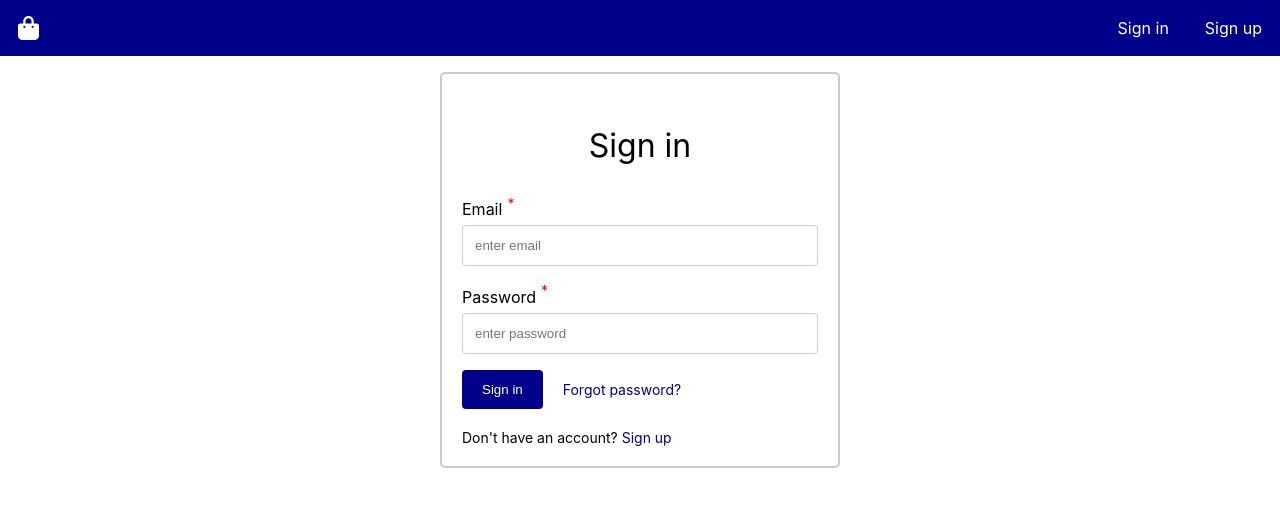
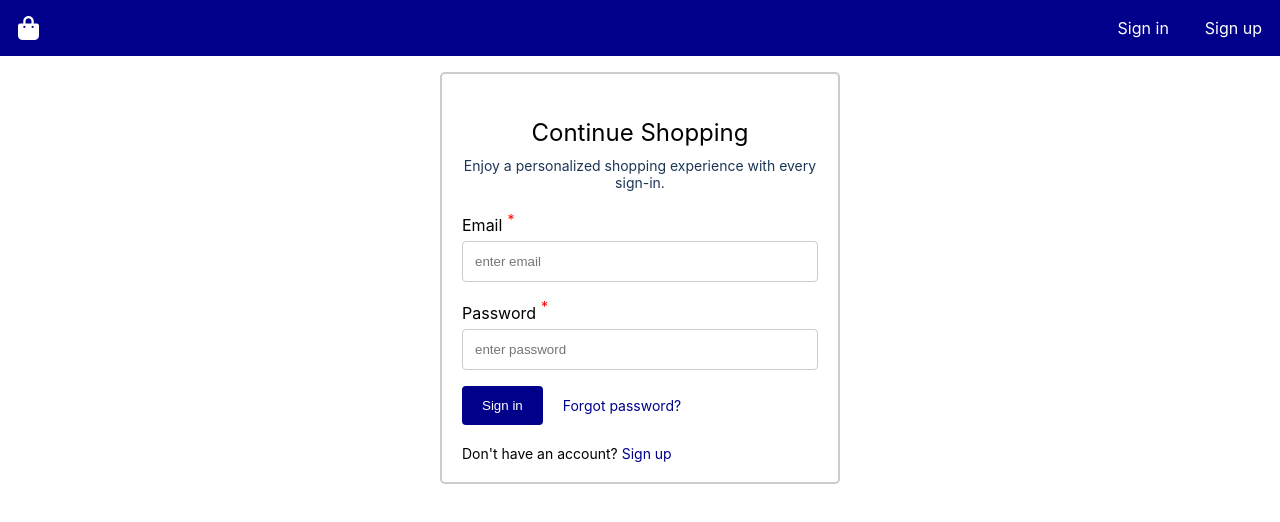
Before and after one commit to sanketwakhare/react-shopping-cart-project, a React (Create React App) app: page /login in a window 1280 px wide. Shown: the top 522 px of the page. Built offline with nearby package versions, Linux system fonts and the light colour scheme.

Commit message:
fix styles

```diff
--- a/src/pages/login/Login.jsx
+++ b/src/pages/login/Login.jsx
@@ -60,7 +60,10 @@ function Login(props) {
       <div className="container">
         <div className="innerContainer">
           <div className="sign-in-header">
-            <p>Sign in</p>
+            <p>Continue Shopping</p>
+            <label className="centered-text">
+              Enjoy a personalized shopping experience with every sign-in.
+            </label>
           </div>
           <label htmlFor="email">
             Email<span required>*</span>
--- a/src/pages/login/login.scss
+++ b/src/pages/login/login.scss
@@ -73,10 +73,10 @@
         align-items: center;
         margin-bottom: 20px;
         p {
-          font-size: 2rem;
+          font-size: 1.5rem;
         }
         label {
-          font-size: 1rem;
+          font-size: 14px;
           color: #1d3557;
         }
         .strong {
--- a/src/pages/signup/Signup.jsx
+++ b/src/pages/signup/Signup.jsx
@@ -71,7 +71,10 @@ function Signup() {
       <div className="container">
         <div className="innerContainer">
           <div className="sign-up-header">
-            <p>Sign up</p>
+            <p>Create Account</p>
+            <label className="centered-text">
+              Join now and elevate your shopping experience.
+            </label>
           </div>
           <form onSubmit={handleSubmit}>
             <label htmlFor="email">
--- a/src/pages/signup/signup.scss
+++ b/src/pages/signup/signup.scss
@@ -72,10 +72,10 @@
         align-items: center;
         margin-bottom: 20px;
         p {
-          font-size: 2rem;
+          font-size: 1.5rem;
         }
         label {
-          font-size: 1rem;
+          font-size: 14px;
           color: #1d3557;
         }
       }
--- a/src/style.scss
+++ b/src/style.scss
@@ -34,6 +34,9 @@ p {
   text-decoration: underline;
 }
 
+.centered-text {
+  text-align: center;
+}
 // .link:active {
 //   color: orange;
 // }
```
